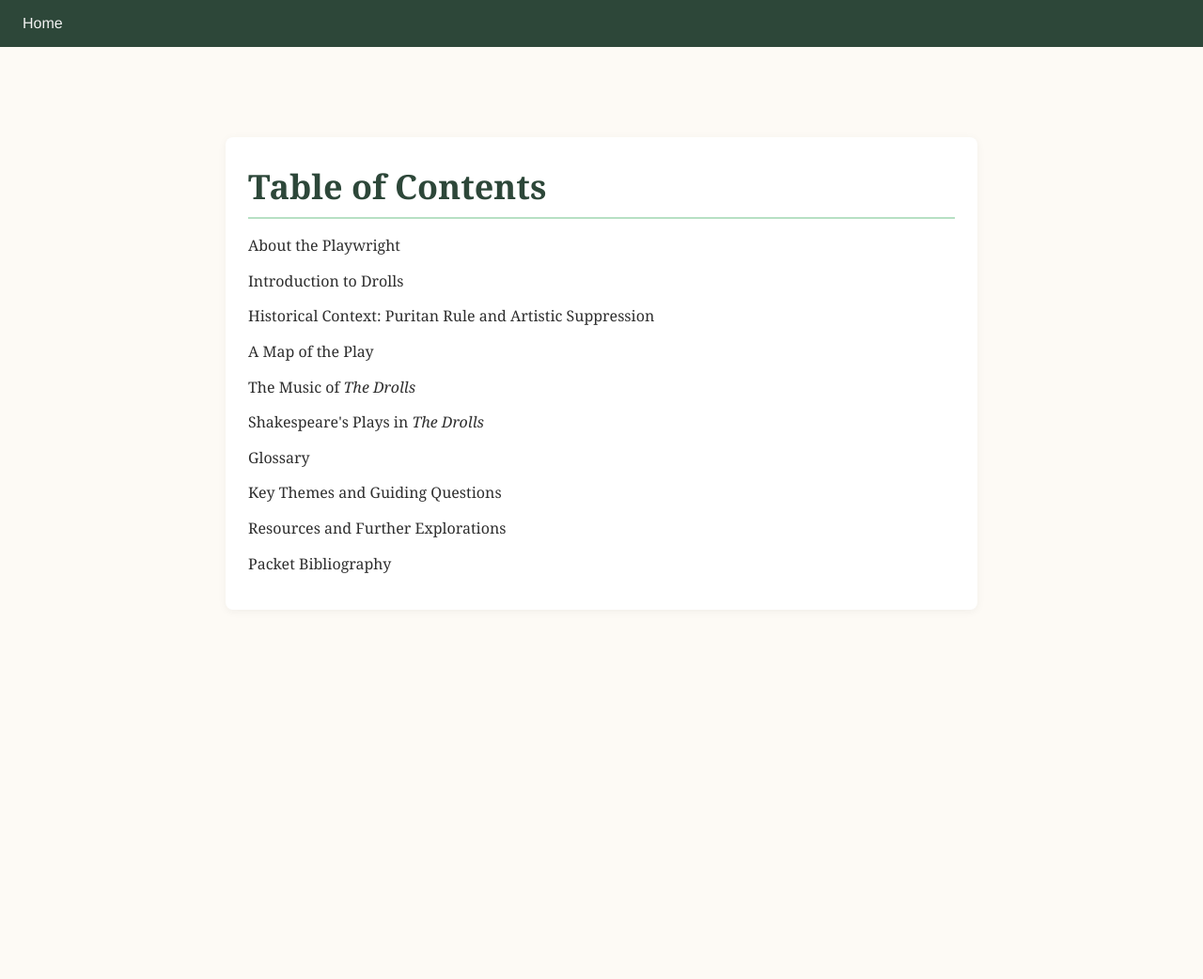
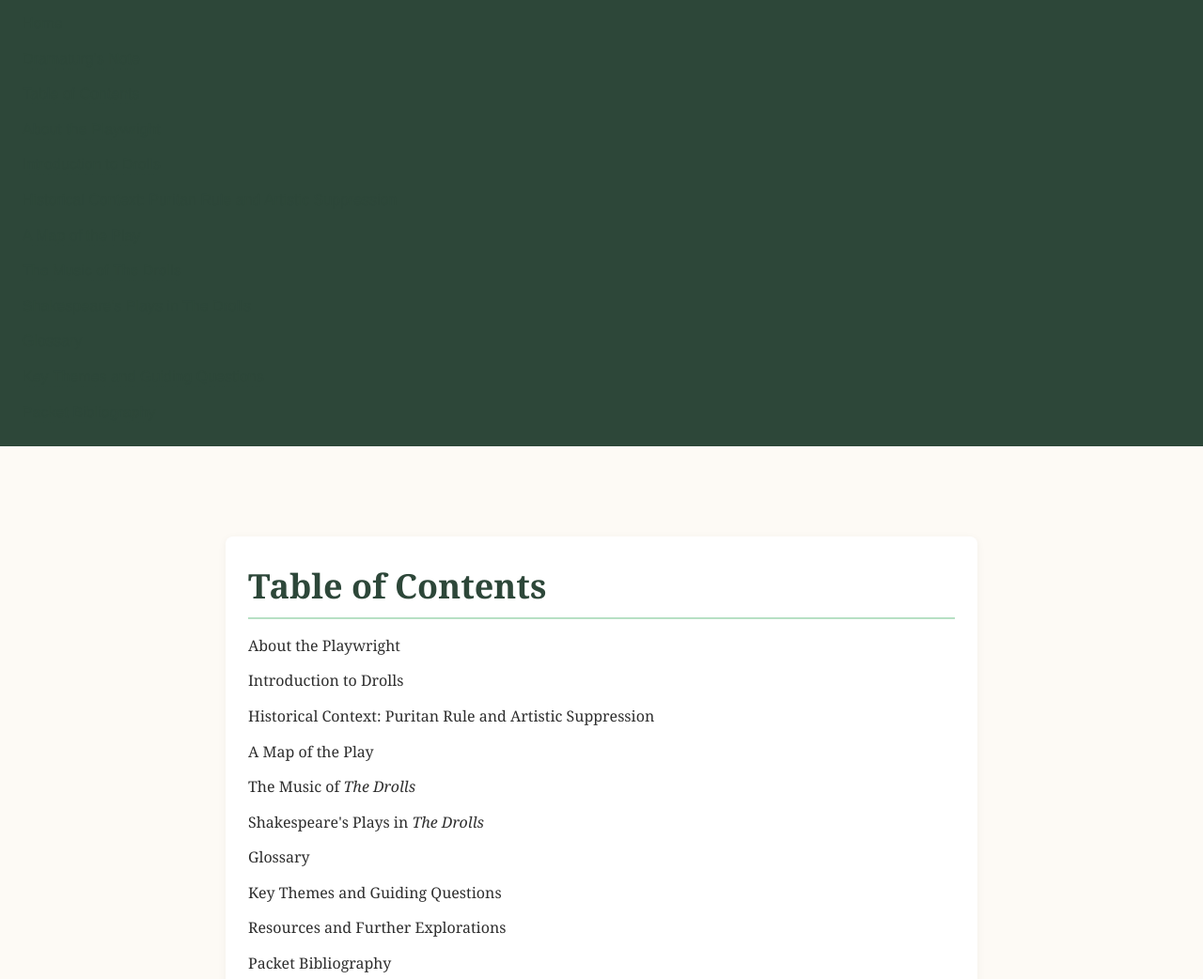
Before and after one commit to alyssalb/TheDrollsDramaturgyUCF, a plain HTML site: page pages/table-of-contents.html in a window 1280 px wide. Shown: the whole page at 94% size. Before the commit the page ends 800 px from the top, so only its background shows below. Drawn offline with Linux system fonts and the light colour scheme; files that its build step writes are made by us from their sources.

Commit message:
Update table-of-contents.html

```diff
--- a/pages/table-of-contents.html
+++ b/pages/table-of-contents.html
@@ -7,10 +7,22 @@
   <link rel="stylesheet" href="style.css" />
 </head>
 <body>
-  <nav>
-    <a href="index.html">Home</a>
-    <!-- Add links to other pages here -->
-  </nav>
+      <nav>
+        <ul>
+          <li><a href="index.html">Home</a></li>
+          <li><a href="pages/dramaturgs-note.html">Dramaturg's Note</a></li>
+          <li><a href="pages/table-of-contents.html" class="current">Table of Contents</a></li>
+          <li><a href="pages/about-the-playwright.html">About the Playwright</a></li>
+          <li><a href="pages/introduction-to-drolls.html">Introduction to Drolls</a></li>
+          <li><a href="pages/historical-context-puritan-rule-and-artistic-suppression.html">Historical Context: Puritan Rule and Artistic Suppression</a></li>
+          <li><a href="pages/a-map-of-the-play.html">A Map of the Play</a></li>
+          <li><a href="pages/the-music-of-the-drolls.html">The Music of The Drolls</a></li>
+          <li><a href="pages/shakespeares-plays-in-the-drolls.html">Shakespeare's Plays in The Drolls</a></li>
+          <li><a href="pages/glossary.html">Glossary</a></li>
+          <li><a href="pages/key-themes-and-guiding-questions.html">Key Themes and Guiding Questions</a></li>
+          <li><a href="pages/packet-bibliography.html">Packet Bibliography</a></li>
+        </ul>
+      </nav>
 
   <main class="container">
     <h1>Table of Contents</h1>
```
